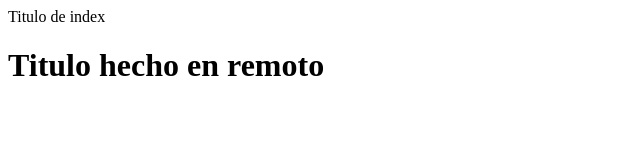
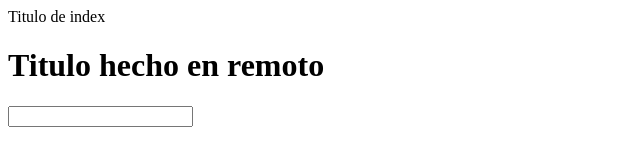
Before and after one commit to abran94/sincronizacion_remoto_fetch, a plain HTML site: page index.html in a window 1280 px wide. Shown: the whole page, without its empty margins (0-640 px from the left). Drawn offline with Linux system fonts and the light colour scheme.

Commit message:
añadir formulario

```diff
--- a/index.html
+++ b/index.html
@@ -9,5 +9,8 @@
 <body>
     <t1>Titulo de index</t1>
     <h1>Titulo hecho en remoto</h1>
+    <form action="" id="formulario1">
+        <label for="Edad">
+        </label><input type="text" name="edad" id="edad"></form>
 </body>
 </html>
```
